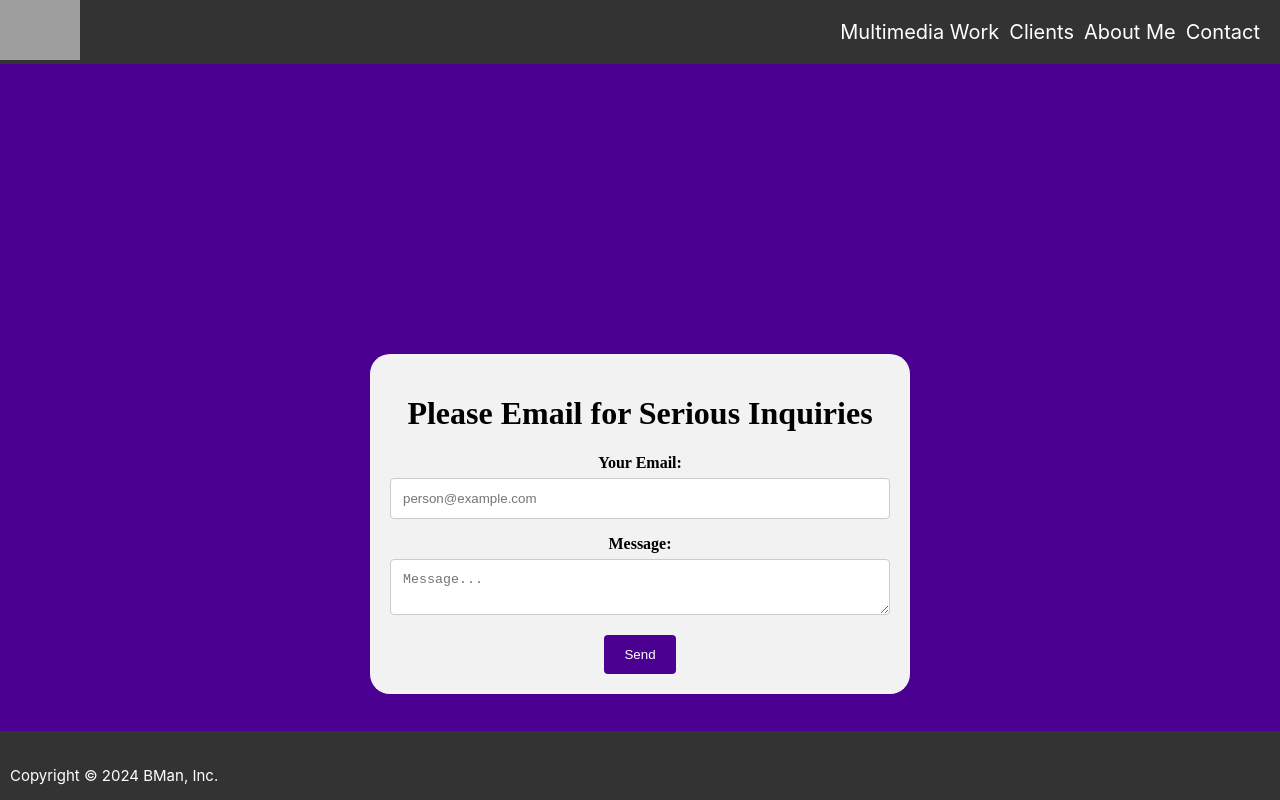
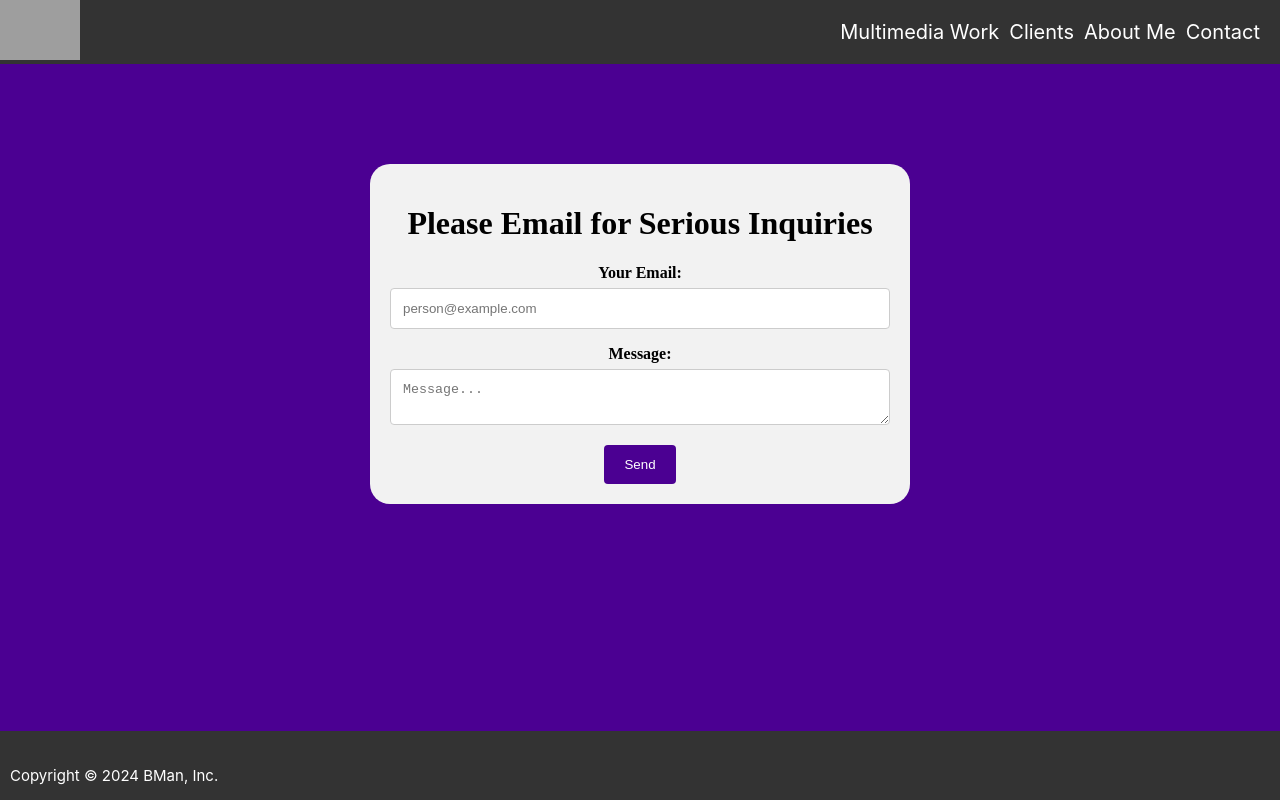
Before and after one commit to StaticMaster/bmans-portfolio, a React (Create React App) app in the folder bman-web/: page /contact in a window 1280 px wide. Built offline with nearby package versions, Linux system fonts and the light colour scheme; grey boxes are pictures that could not be loaded; a web font is replaced by a local one.

Commit message:
changed the mobile height and changed the margin on contact

```diff
--- a/bman-web/src/Contact/Contact.css
+++ b/bman-web/src/Contact/Contact.css
@@ -5,7 +5,7 @@
   width: 100%;
   max-width: 500px;
   margin: 0 auto;
-  margin-top: 290px;
+  margin-top: 100px;
   font-family: "Montserrat";
   font-weight: bolder;
 }
@@ -38,6 +38,6 @@
 @media (max-width: 768px) {
   .container {
     width: 90%;
-    margin-top: 200px; /* Adjust margin-top for smaller screens */
+    margin-top: 100px; /* Adjust margin-top for smaller screens */
   }
 }
--- a/bman-web/src/Multimedia/Multimedia.css
+++ b/bman-web/src/Multimedia/Multimedia.css
@@ -61,7 +61,7 @@
 
   .multimedia-section{
     padding-top: 20px;
-    height: 560vh;
+    height: 565vh;
   }
 
   .multimedia {
```
